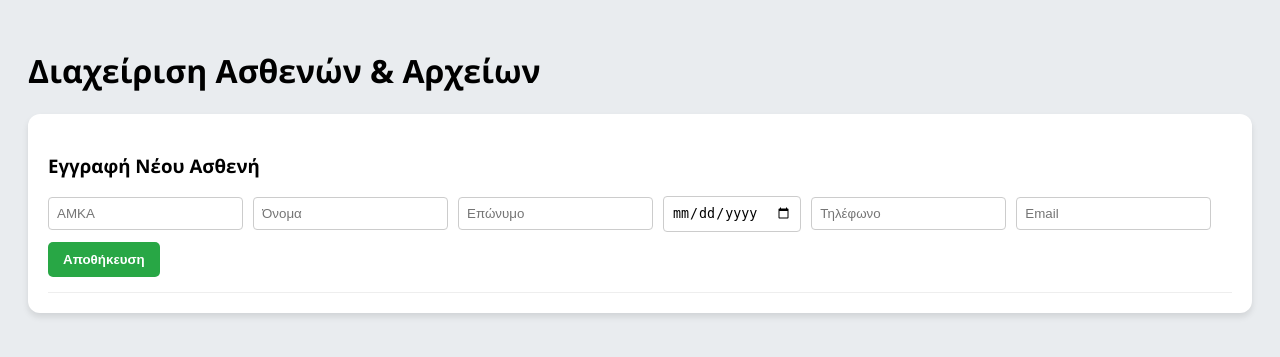
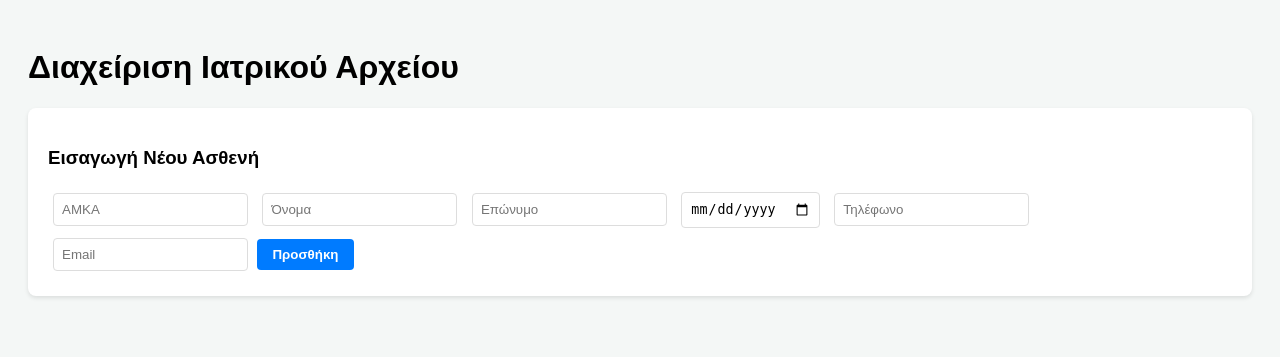
Before and after one commit to constantineandcon-ux/ANDCON, a Flask app: page / in a window 1280 px wide. Shown: the top 357 px of the page. Run offline with Flask 3, Linux system fonts and the light colour scheme; data that the repository does not hold is empty; some libraries are stand-ins or nearby versions.

Commit message:
Update index.html

```diff
--- a/templates/index.html
+++ b/templates/index.html
@@ -2,58 +2,54 @@
 <html lang="el">
 <head>
     <meta charset="UTF-8">
-    <title>Ιατρικό Σύστημα ANTKON</title>
+    <title>ANTKON Medical System</title>
     <style>
-        body { font-family: 'Segoe UI', Arial; background: #e9ecef; padding: 20px; }
-        .card { background: white; padding: 20px; border-radius: 12px; box-shadow: 0 4px 6px rgba(0,0,0,0.1); margin-bottom: 25px; }
-        .patient-row { display: flex; flex-wrap: wrap; gap: 10px; align-items: center; border-bottom: 1px solid #eee; padding-bottom: 15px; }
-        input { padding: 8px; border: 1px solid #ccc; border-radius: 4px; }
-        button { padding: 10px 15px; border: none; border-radius: 5px; cursor: pointer; color: white; font-weight: bold; }
-        .btn-add { background: #28a745; }
-        .btn-edit { background: #ffc107; color: black; }
-        .btn-delete { background: #dc3545; }
-        .file-item { background: #f8f9fa; padding: 10px; margin: 5px 0; border-radius: 6px; display: flex; justify-content: space-between; }
+        body { font-family: sans-serif; background: #f4f7f6; padding: 20px; }
+        .card { background: white; padding: 20px; border-radius: 8px; box-shadow: 0 2px 4px rgba(0,0,0,0.1); margin-bottom: 20px; }
+        input { padding: 8px; margin: 5px; border: 1px solid #ddd; border-radius: 4px; }
+        button { padding: 8px 15px; border-radius: 4px; border: none; cursor: pointer; color: white; font-weight: bold; }
+        .btn-blue { background: #007bff; }
+        .btn-red { background: #dc3545; }
+        .btn-green { background: #28a745; }
+        .file-list { background: #f9f9f9; padding: 10px; margin-top: 10px; border-radius: 4px; }
     </style>
 </head>
 <body>
-    <h1>Διαχείριση Ασθενών & Αρχείων</h1>
+    <h1>Διαχείριση Ιατρικού Αρχείου</h1>
 
     <div class="card">
-        <h3>Εγγραφή Νέου Ασθενή</h3>
-        <form action="/add_patient" method="POST" class="patient-row">
+        <h3>Εισαγωγή Νέου Ασθενή</h3>
+        <form action="/add_patient" method="POST">
             <input type="text" name="amka" placeholder="ΑΜΚΑ" required>
             <input type="text" name="first_name" placeholder="Όνομα" required>
             <input type="text" name="last_name" placeholder="Επώνυμο" required>
             <input type="date" name="birth_date">
             <input type="text" name="phone" placeholder="Τηλέφωνο">
             <input type="email" name="email" placeholder="Email">
-            <button type="submit" class="btn-add">Αποθήκευση</button>
+            <button type="submit" class="btn-blue">Προσθήκη</button>
         </form>
     </div>
 
     {% for p in patients %}
     <div class="card">
-        <form action="/edit_patient/{{p.info[0]}}" method="POST" class="patient-row">
+        <form action="/edit_patient/{{p.info[0]}}" method="POST" style="display:inline;">
             <input type="text" name="amka" value="{{p.info[1]}}">
             <input type="text" name="first_name" value="{{p.info[2]}}">
             <input type="text" name="last_name" value="{{p.info[3]}}">
             <input type="text" name="phone" value="{{p.info[5]}}">
             <input type="text" name="email" value="{{p.info[6]}}">
-            <button type="submit" class="btn-edit">Ενημέρωση</button>
-            <a href="/delete_patient/{{p.info[0]}}" onclick="return confirm('ΠΡΟΣΟΧΗ: Θα διαγραφεί ο ασθενής και όλες οι ακτινογραφίες του!')">
-                <button type="button" class="btn-delete">Διαγραφή Ασθενή</button>
+            <button type="submit" class="btn-green">Ενημέρωση</button>
+        </form>
+        <a href="/delete_patient/{{p.info[0]}}" onclick="return confirm('Διαγραφή ασθενή και αρχείων;')">
+            <button class="btn-red">Διαγραφή Ασθενή</button>
         </a>
-        </form>
 
-        <div style="margin-top:20px;">
-            <h4>Ακτινογραφίες & Έγγραφα:</h4>
+        <h4>Αρχεία / Ακτινογραφίες</h4>
         {% for f in p.files %}
-            <div class="file-item">
-                <span>📄 {{ f[1] }}</span>
-                <div>
-                    <a href="/view_file/{{ f[0] }}" target="_blank" style="text-decoration:none; color:#007bff; margin-right:15px;">Άνοιγμα</a>
-                    <a href="/delete_file/{{ f[0] }}" style="color:red;" onclick="return confirm('Διαγραφή αρχείου;')">Διαγραφή</a>
-                </div>
+        <div class="file-list">
+            <strong>{{ f[1] }}</strong>
+            <a href="/view_file/{{ f[0] }}" target="_blank" style="margin-left:20px;">Άνοιγμα</a>
+            <a href="/delete_file/{{ f[0] }}" style="color:red; margin-left:15px;" onclick="return confirm('Διαγραφή αρχείου;')">Διαγραφή</a>
         </div>
         {% endfor %}
 
@@ -62,7 +58,6 @@
             <button type="submit" style="background:#6c757d;">Ανέβασμα Αρχείου</button>
         </form>
     </div>
-    </div>
     {% endfor %}
 </body>
 </html>
```
Lines whose indentation alone changed are shown as unchanged.
